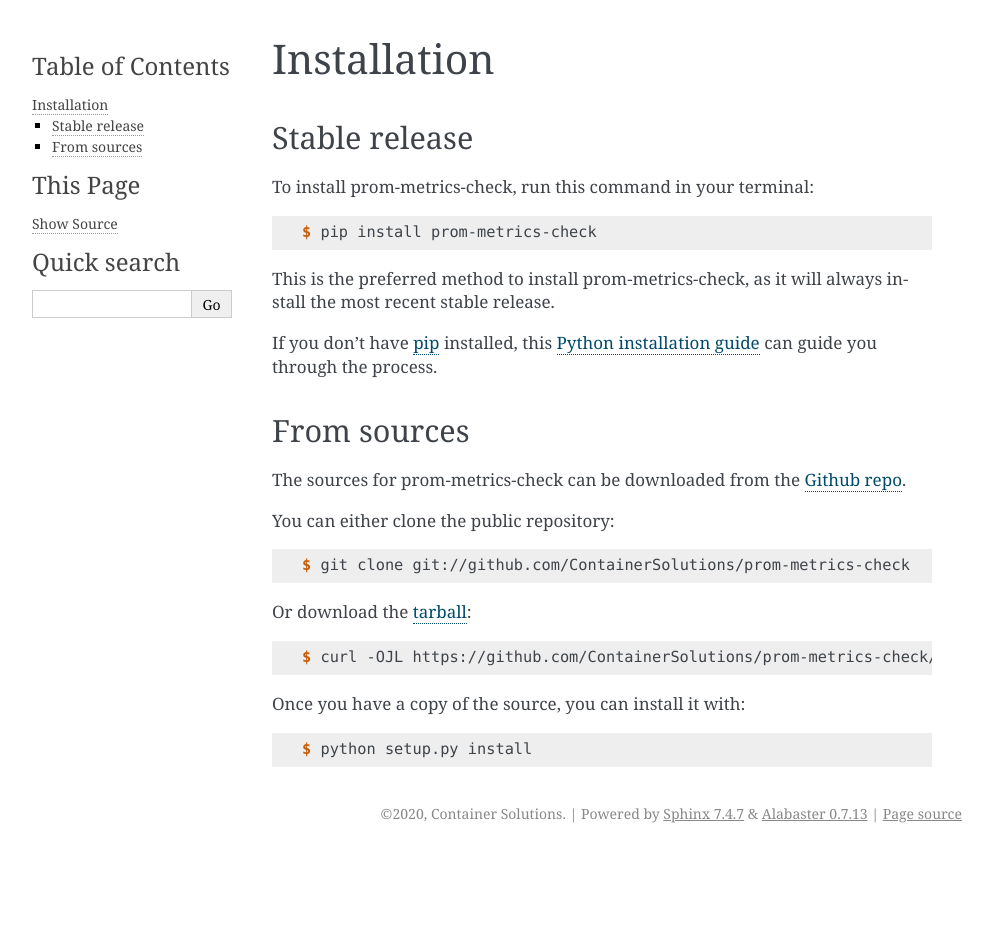
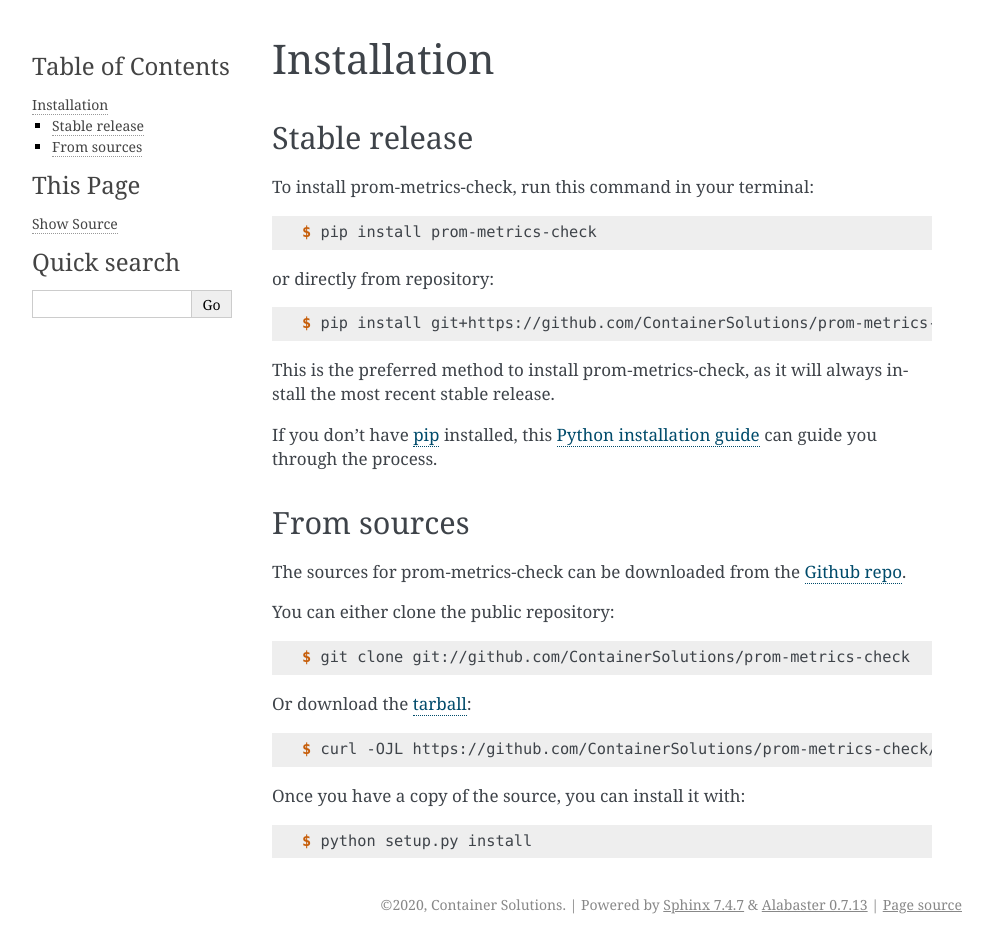
Before and after one commit to ContainerSolutions/prom-metrics-check, a Sphinx documentation site: the page built from docs/installation.rst, in a window 1280 px wide. Shown: the whole page, without its empty margins (148-1141 px from the left). Built offline with Sphinx 7.4.7, drawn with Linux system fonts in a browser that asks for light colours; pages that are not in the unit, such as notebooks, are missing from menus; before the commit the page ends 900 px from its top, so only the background shows below that.

Commit message:
updated information about installation

```diff
--- a/docs/installation.rst
+++ b/docs/installation.rst
@@ -13,6 +13,13 @@ To install prom-metrics-check, run this command in your terminal:
 .. code-block:: console
 
     $ pip install prom-metrics-check
+
+or directly from repository:
+
+.. code-block:: console
+
+    $ pip install git+https://github.com/ContainerSolutions/prom-metrics-check.git
+
 
 This is the preferred method to install prom-metrics-check, as it will always install the most recent stable release.
 
```
Also changed, not shown: docs/modules.rst (added, +7 -0 lines), docs/prom_metrics_check.rst (added, +30 -0 lines).
